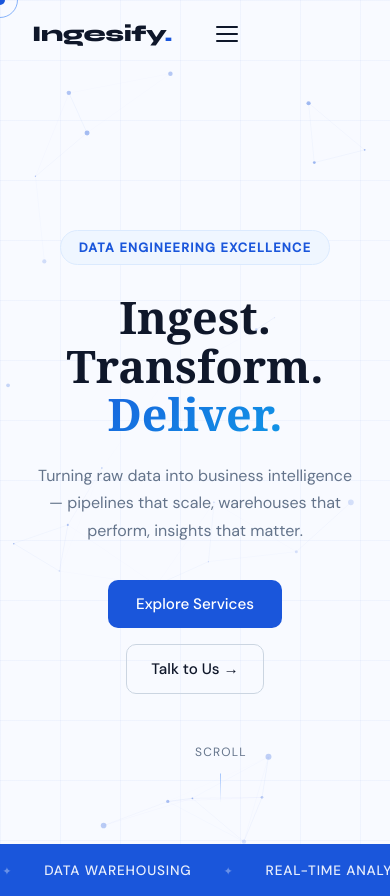
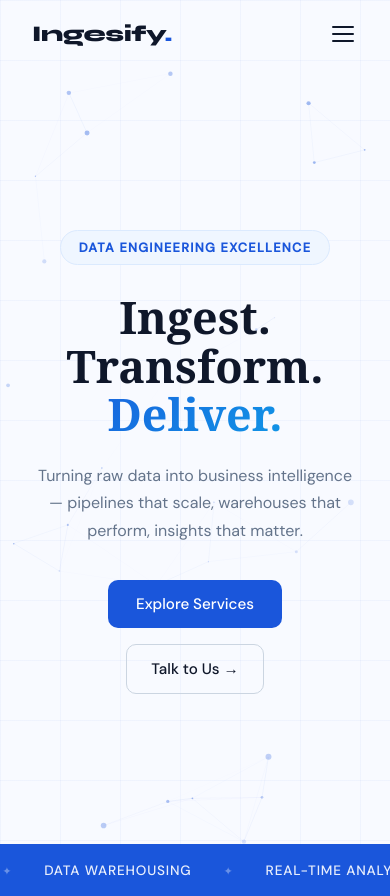
Before and after one commit to Jems11/Data-engineering-services, a Flask app: page / in a window 390 px wide. Shown: the top 896 px of the page. Run offline with Flask 3, Linux system fonts and the light colour scheme.

Commit message:
Add files via upload
updated css for mobiel design

```diff
--- a/static/css/style.css
+++ b/static/css/style.css
@@ -154,6 +154,7 @@ em { font-style: normal; color: var(--blue); }
 .nav-inner {
   display: flex; align-items: center; gap: 40px;
   max-width: 1180px; margin: 0 auto; padding: 20px 32px;
+  justify-content: space-between;
 }
 .logo {
   font-family: 'Syne', sans-serif;
@@ -289,6 +290,7 @@ em { font-style: normal; color: var(--blue); }
   text-transform: uppercase;
   animation: fadeInUp 1s 1.5s both;
 }
+
 .scroll-line {
   width: 1px; height: 40px;
   background: linear-gradient(to bottom, var(--blue-light), transparent);
@@ -691,9 +693,14 @@ em { font-style: normal; color: var(--blue); }
   .footer-bottom { flex-direction: column; gap: 8px; text-align: center; }
   .hero-actions { flex-direction: column; align-items: center; }
   .contact-form { padding: 28px 20px; }
+  .hero-scroll-hint {
+    display: none;
+  }
 }
 @media (max-width: 480px) {
   .container { padding: 0 20px; }
   .stats-grid { grid-template-columns: 1fr 1fr; gap: 32px; }
   .process-step { flex: 0 0 100%; }
+  .cursor {display: none;}
+  .cursor-follower {display: none;}
 }
```
